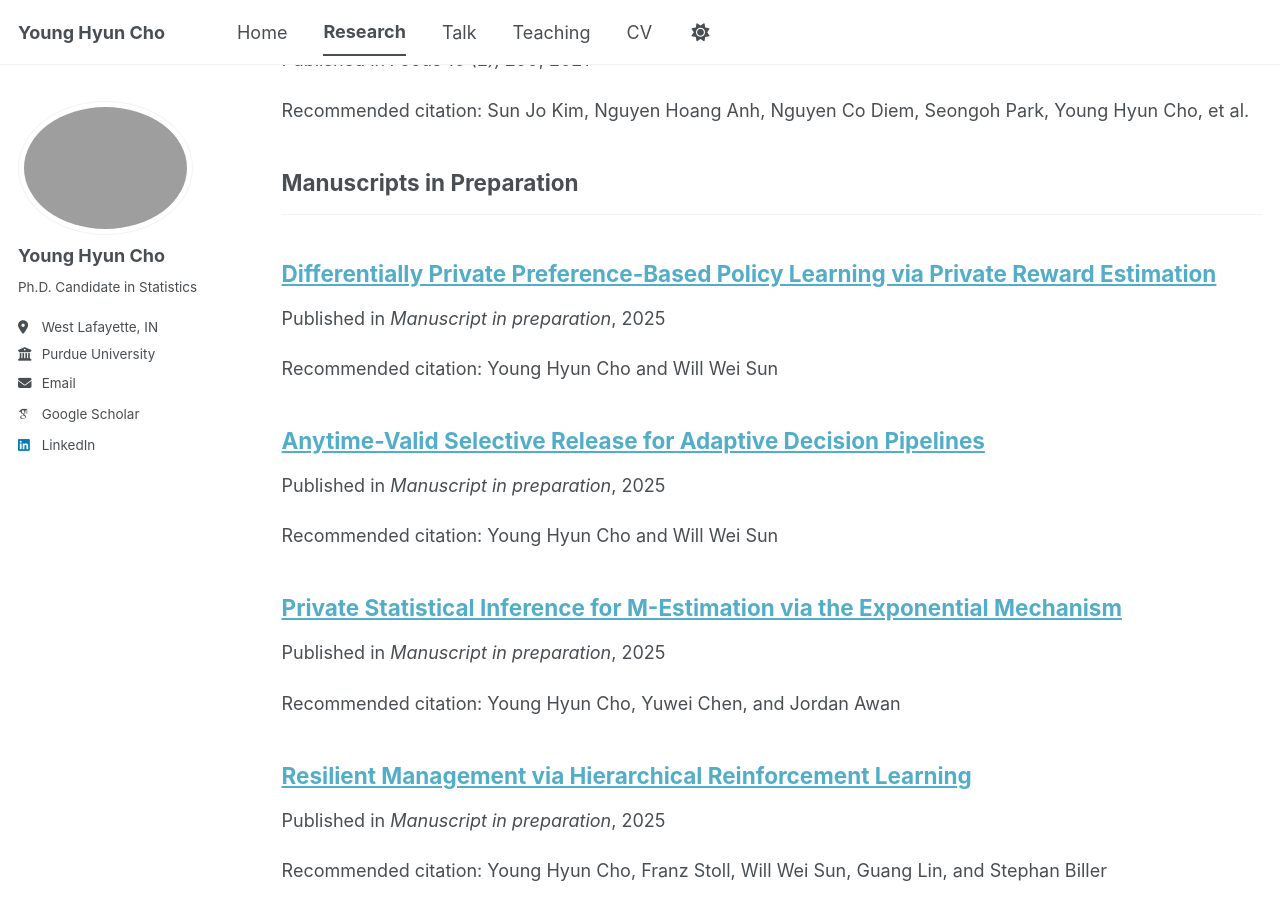
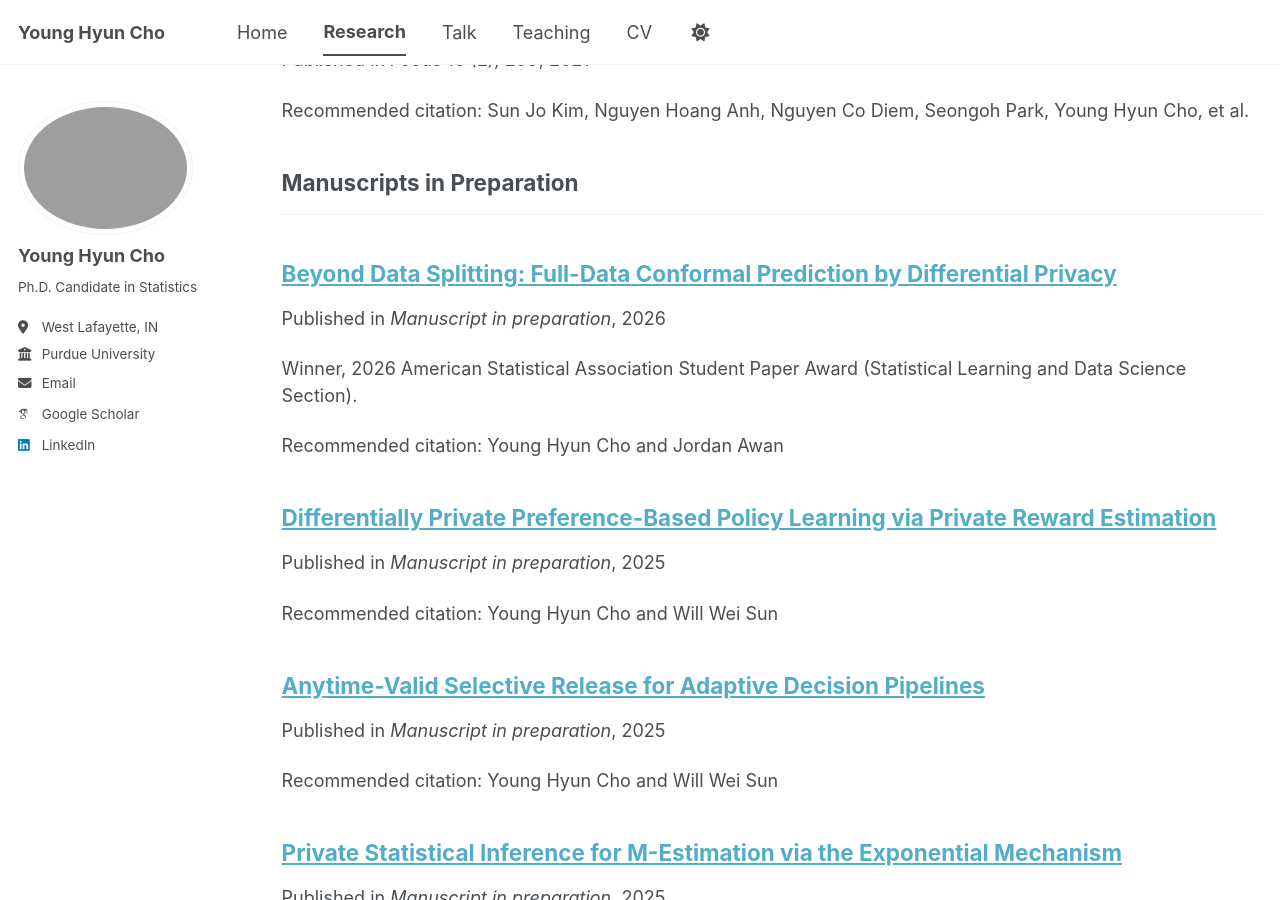
Before and after one commit to yhcho-stat/young, a Jekyll site: the page built from _pages/publications.html, in a window 1280 px wide and 900 px high, scrolled down 1187 px. Built offline with Jekyll 4.4.1, drawn with Linux system fonts in a browser that asks for light colours; some web fonts are replaced; a script bundle is joined from its source files by our own code; library files that are not in the unit come from our copies; some of the changed lines change nothing that is shown.

Commit message:
Update 2026-01-01-beyond-data-splitting.md

```diff
--- a/_publications/2026-01-01-beyond-data-splitting.md
+++ b/_publications/2026-01-01-beyond-data-splitting.md
@@ -1,4 +1,3 @@
-# /Users/younghyuncho/Documents/GitHub/young/_publications/2026-01-01-beyond-data-splitting.md
 ---
 title: "Beyond Data Splitting: Full-Data Conformal Prediction by Differential Privacy"
 collection: publications
```
